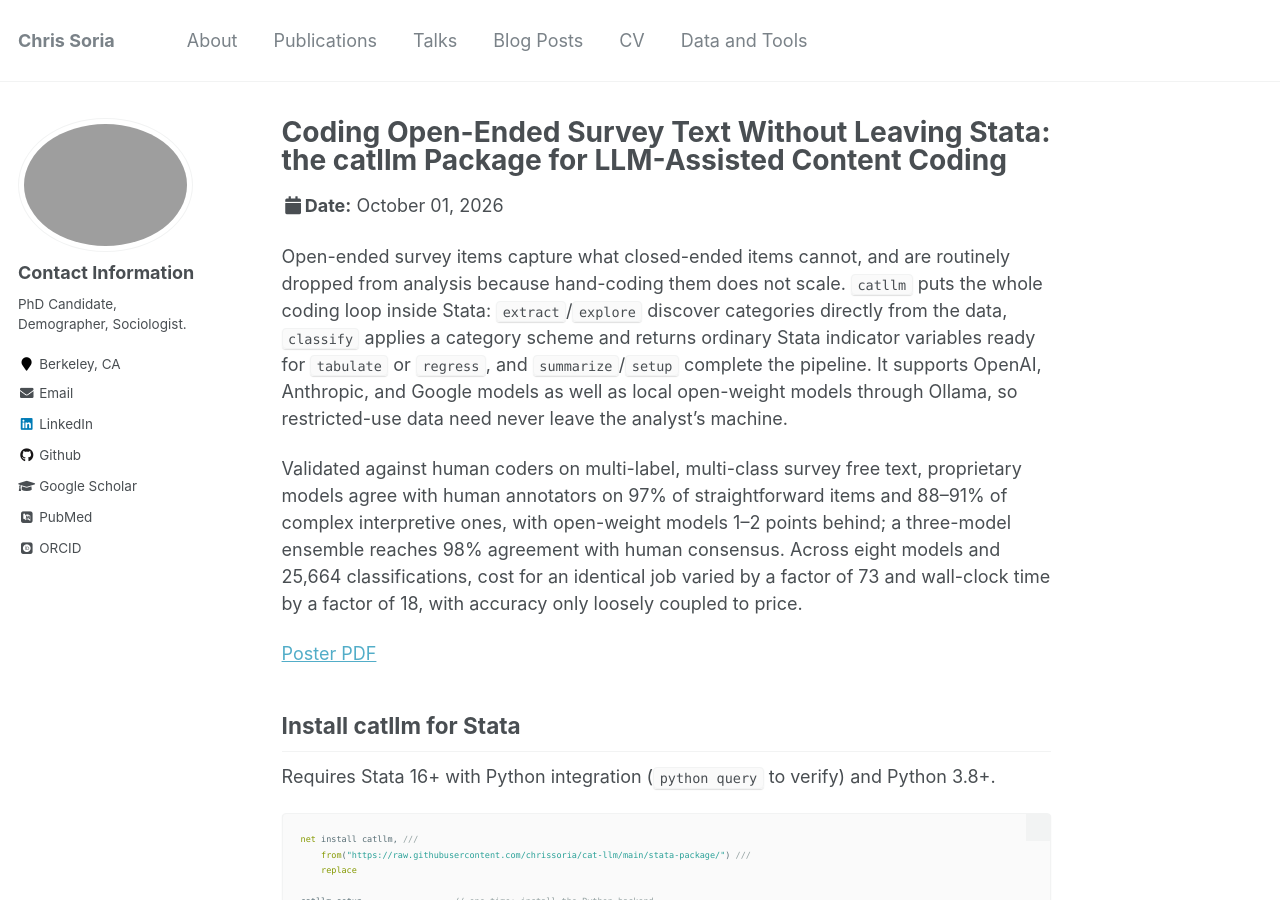
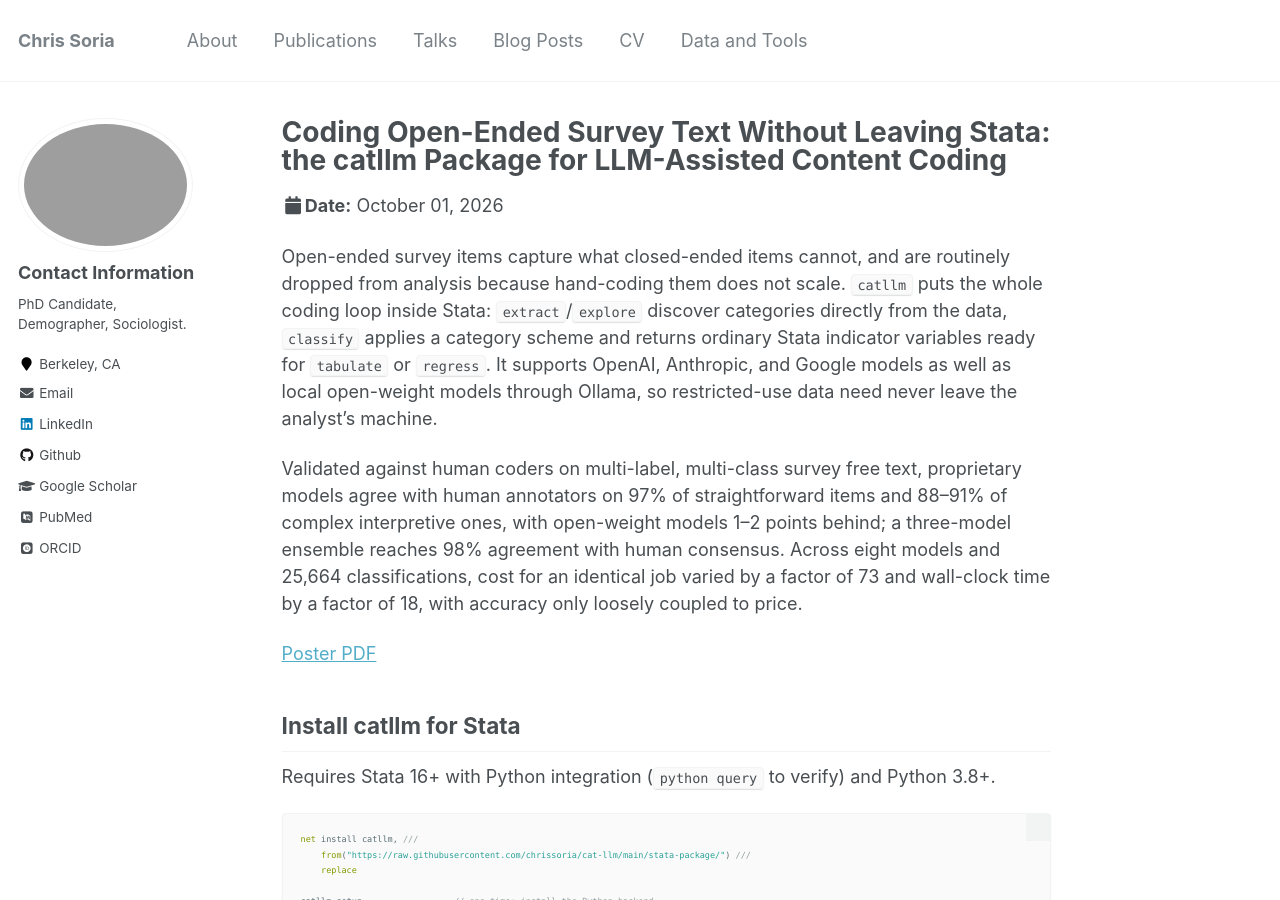
Before and after one commit to chrissoria/chrissoria.github.io, a Jekyll site: the page built from _talks/2026-10-01-talk-21.md, in a window 1280 px wide and 900 px high. Built offline with Jekyll 4.4.1, drawn with Linux system fonts in a browser that asks for light colours; some web fonts are replaced.

Commit message:
Trim summarize/setup mention from talk page and poster abstract
Co-Authored-By: Claude Sonnet 5 <noreply@anthropic.com>

```diff
--- a/_talks/2026-10-01-talk-21.md
+++ b/_talks/2026-10-01-talk-21.md
@@ -8,7 +8,7 @@ date: 2026-10-01
 location: "Boston, MA (shared in conference proceedings)"
 ---
 
-Open-ended survey items capture what closed-ended items cannot, and are routinely dropped from analysis because hand-coding them does not scale. `catllm` puts the whole coding loop inside Stata: `extract`/`explore` discover categories directly from the data, `classify` applies a category scheme and returns ordinary Stata indicator variables ready for `tabulate` or `regress`, and `summarize`/`setup` complete the pipeline. It supports OpenAI, Anthropic, and Google models as well as local open-weight models through Ollama, so restricted-use data need never leave the analyst's machine.
+Open-ended survey items capture what closed-ended items cannot, and are routinely dropped from analysis because hand-coding them does not scale. `catllm` puts the whole coding loop inside Stata: `extract`/`explore` discover categories directly from the data, `classify` applies a category scheme and returns ordinary Stata indicator variables ready for `tabulate` or `regress`. It supports OpenAI, Anthropic, and Google models as well as local open-weight models through Ollama, so restricted-use data need never leave the analyst's machine.
 
 Validated against human coders on multi-label, multi-class survey free text, proprietary models agree with human annotators on 97% of straightforward items and 88–91% of complex interpretive ones, with open-weight models 1–2 points behind; a three-model ensemble reaches 98% agreement with human consensus. Across eight models and 25,664 classifications, cost for an identical job varied by a factor of 73 and wall-clock time by a factor of 18, with accuracy only loosely coupled to price.
 
```
Also changed, not shown: 1 other file.
